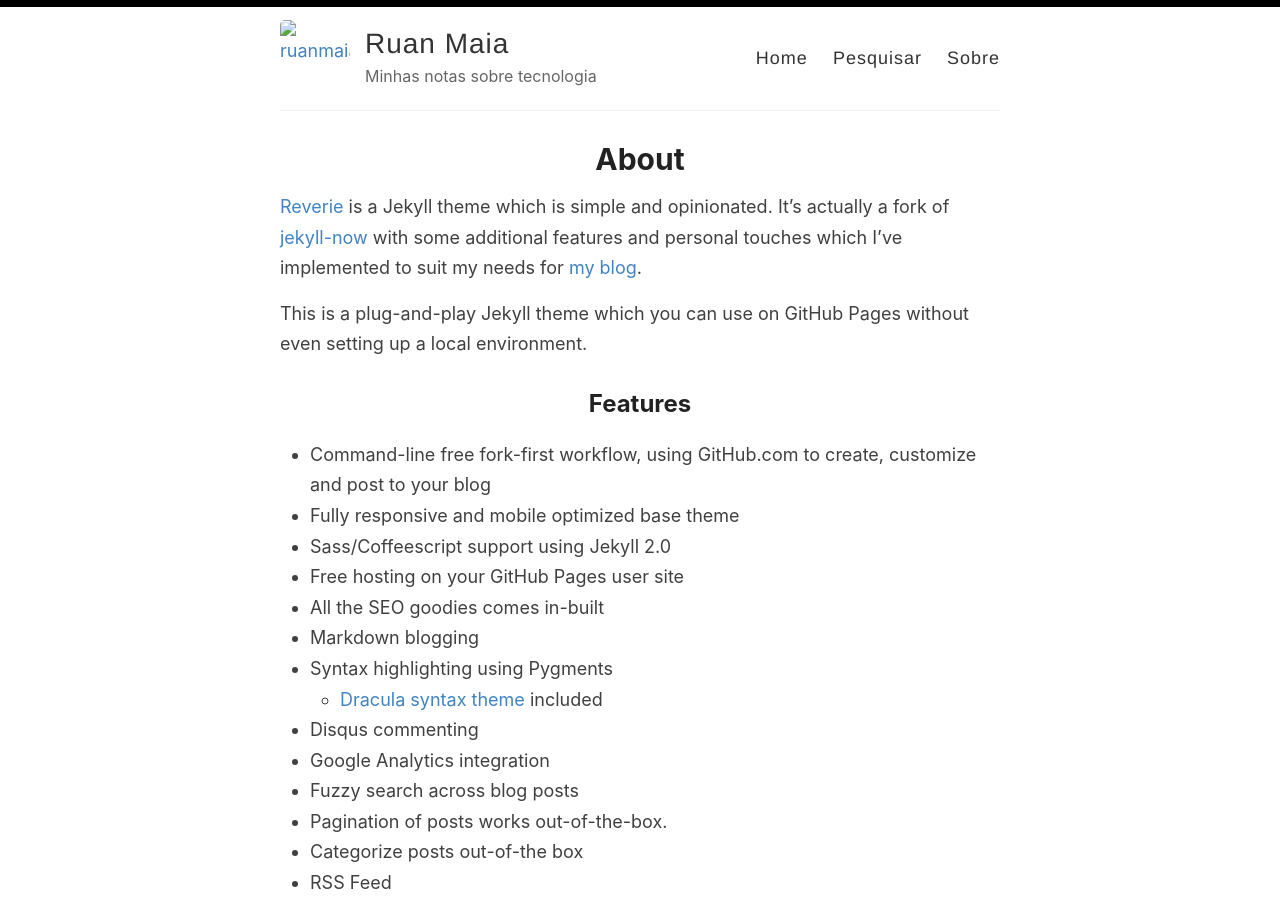
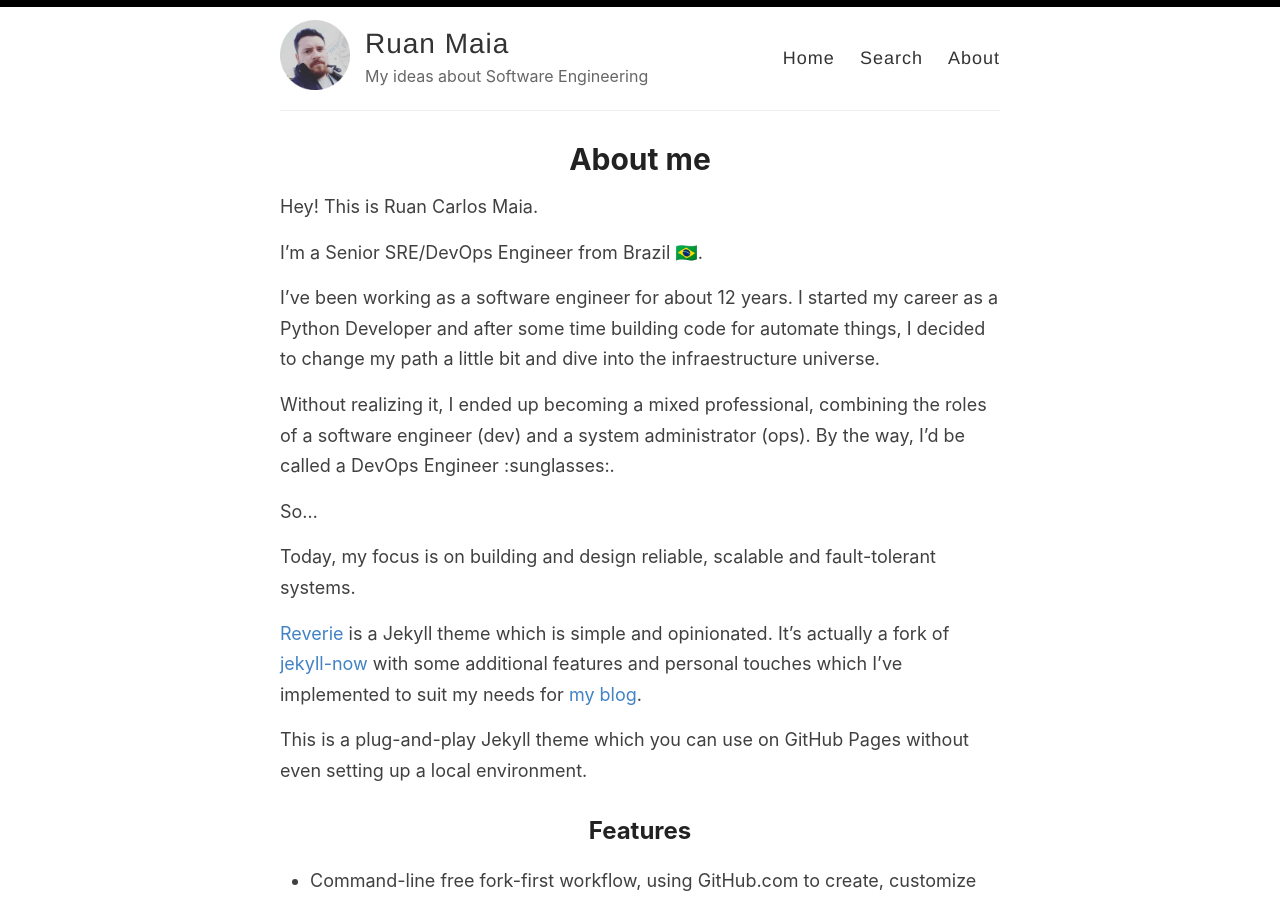
Before and after one commit to ruanmaia/ruanmaia.github.io, a Jekyll site: the page built from _pages/about.md, in a window 1280 px wide and 900 px high. Built offline with Jekyll 4.4.1, drawn with Linux system fonts in a browser that asks for light colours.

Commit message:
Adding description for about page

```diff
--- a/_config.yml
+++ b/_config.yml
@@ -9,7 +9,7 @@ name: Ruan Maia
 author: Ruan Maia
 
 # Short bio or description (displayed in the header)
-description: Minhas notas sobre tecnologia
+description: My ideas about Software Engineering
 
 # URL of your avatar or profile pic (you could use your GitHub profile pic)
 avatar: /images/rounded_profile.png
@@ -24,7 +24,7 @@ footer-links:
   email: ruancarlos.maia@gmail.com
   facebook:
   flickr:
-  github:
+  github: https://github.com/ruanmaia
   instagram:
   linkedin:
   pinterest:
--- a/_layouts/default.html
+++ b/_layouts/default.html
@@ -28,8 +28,8 @@
 
             <nav>
               <a href="{{ site.baseurl }}/">Home</a>
-              <a href="{{ site.baseurl }}/search">Pesquisar</a>
-              <a href="{{ site.baseurl }}/about">Sobre</a>
+              <a href="{{ site.baseurl }}/search">Search</a>
+              <a href="{{ site.baseurl }}/about">About</a>
             </nav>
           </header>
         </div>
--- a/_pages/about.md
+++ b/_pages/about.md
@@ -1,8 +1,20 @@
 ---
 layout: page
-title: About
+title: About me
 permalink: /about/
 ---
+
+Hey! This is Ruan Carlos Maia.
+
+I'm a Senior SRE/DevOps Engineer from Brazil <span>&#x1f1e7;&#x1f1f7;</span>.
+
+I've been working as a software engineer for about 12 years. I started my career as a Python Developer and after some time building code for automate things, I decided to change my path a little bit and dive into the infraestructure universe.
+
+Without realizing it, I ended up becoming a mixed professional, combining the roles of a software engineer (dev) and a system administrator (ops). By the way, I'd be called a DevOps Engineer :sunglasses:.
+
+So...
+
+Today, my focus is on building and design reliable, scalable and fault-tolerant systems.
 
 [Reverie](https://github.com/amitmerchant1990/reverie) is a Jekyll theme which is simple and opinionated. It's actually a fork of [jekyll-now](https://github.com/barryclark/jekyll-now) with some additional features and personal touches which I've implemented to suit my needs for [my blog](https://www.amitmerchant.com).
 
```
Also changed, not shown: Gemfile (added, +12 -0 lines), Gemfile.lock (added), images/rounded_profile.png (added), 7 other files.
